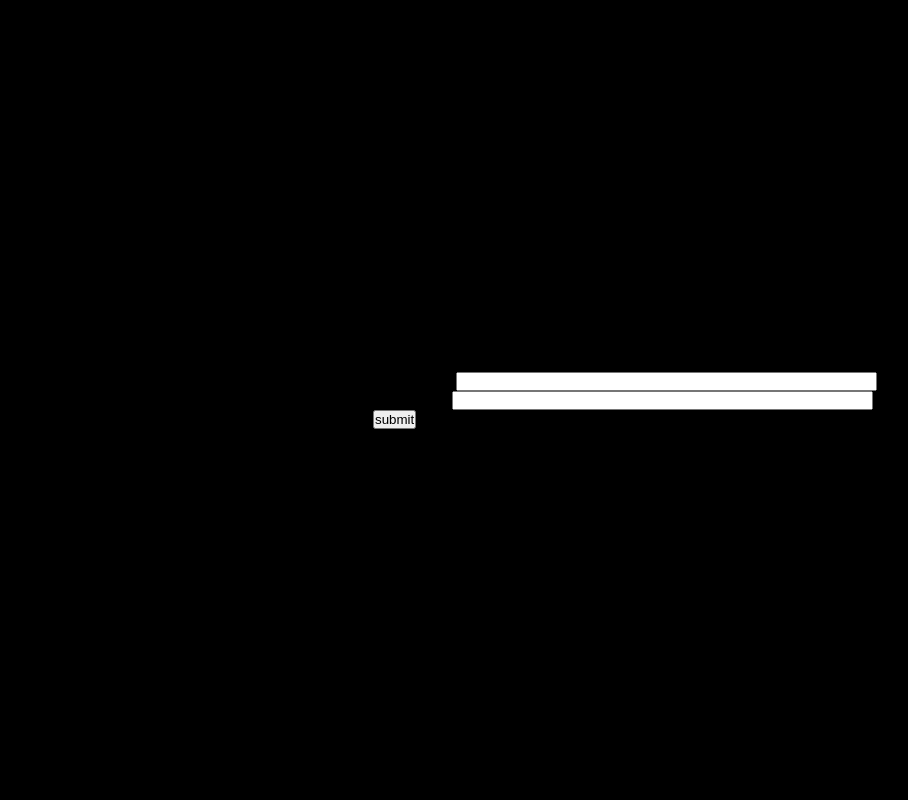
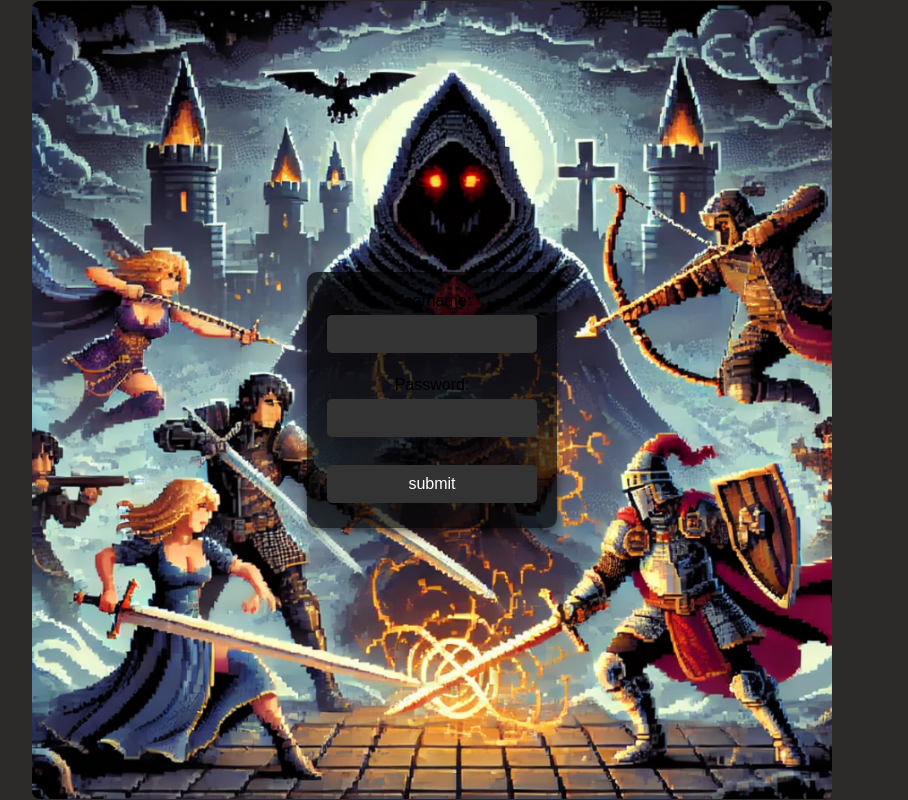
Before and after one commit to HollowBananaCorn/django_adventure_game, a Django app: page /rango/login/ in a window 1280 px wide. Shown: the whole page, without its empty margins (208-1116 px from the left). Run offline with Django 3.2, Linux system fonts and the light colour scheme.

Commit message:
integrated previous styling to login form

```diff
--- a/templates/rango/login.html
+++ b/templates/rango/login.html
@@ -13,7 +13,7 @@
 
             body {
                 font-family: Arial, sans-serif;
-                background-color: black;
+                background-color: rgb(44, 41, 41);
                 display: flex;
                 justify-content: center;
                 align-items: center;
@@ -38,35 +38,46 @@
 
             .login-form {
                 position: absolute;
-                bottom: 20px;
+                top: 50%;
                 left: 50%;
-                transform: translateX(-50%);
+                transform: translate(-50%, -50%);
                 display: flex;
                 flex-direction: column;
-                background: rgba(0, 0, 0, 0.6);
-                padding: 10px;
-                border-radius: 5px;
+                background: rgba(0, 0, 0, 0.7);
+                padding: 20px;
+                border-radius: 10px;
+                box-shadow: 0px 4px 10px rgba(0, 0, 0, 0.5);
+                width: 250px;
             }
 
             .login-form input {
-                width: 200px;
-                padding: 8px;
-                margin: 5px;
+                width: 100%;
+                padding: 10px;
+                margin: 5px 0;
                 border: none;
                 border-radius: 5px;
                 text-align: center;
+                font-size: 16px;
+                background: #333;
+                color: white;
+            }
+
+            .login-form input:focus {
+                outline: none;
+                box-shadow: 0 0 5px rgba(255, 255, 255, 0.5);
             }
 
             .login-form button {
-                width: 200px;
-                padding: 8px;
-                margin: 5px;
+                width: 100%;
+                padding: 10px;
+                margin: 5px 0;
                 border: none;
                 border-radius: 5px;
                 background: #d93025;
                 color: white;
                 font-size: 16px;
                 cursor: pointer;
+                transition: 0.3s;
             }
 
             .login-form button:hover {
@@ -76,12 +87,17 @@
     </head>
 
     <body>
-        <h1>Login for tryhard Gaming</h1>
-        <form id = "login_form" method = "post" action="{% url 'rango:login' %}">
-            {% csrf_token %}
-            Username: <input type="text" name="username" value="" size="50" />    <br />
-            Password: <input type="password" name="password" value="" size="50" /><br />
-            <input type="submit" value="submit" />
-        </form>
+
+        <div class="container">
+            <img src="{% static 'images/warrior_login.png' %}" alt="Warrior Battle Scene" class="background">
+
+            <form  class="login-form" id = "login_form" method = "post" action="{% url 'rango:login' %}">
+                {% csrf_token %}
+                Username: <input type="text" name="username" value="" size="50" />    <br />
+                Password: <input type="password" name="password" value="" size="50" /><br />
+                <input type="submit" value="submit" />
+            </form>
+
+        </div>
     </body>
 </html>
```
Also changed, not shown: 2 other files.
